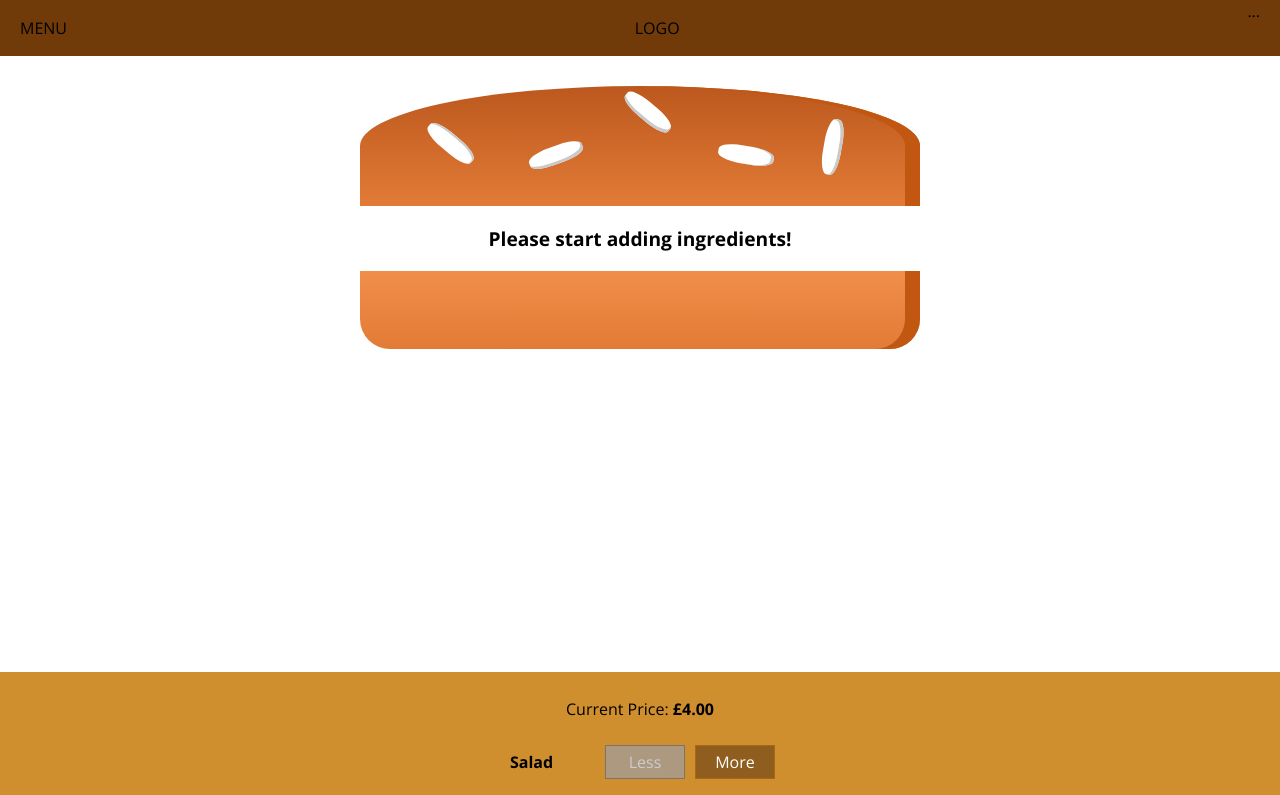
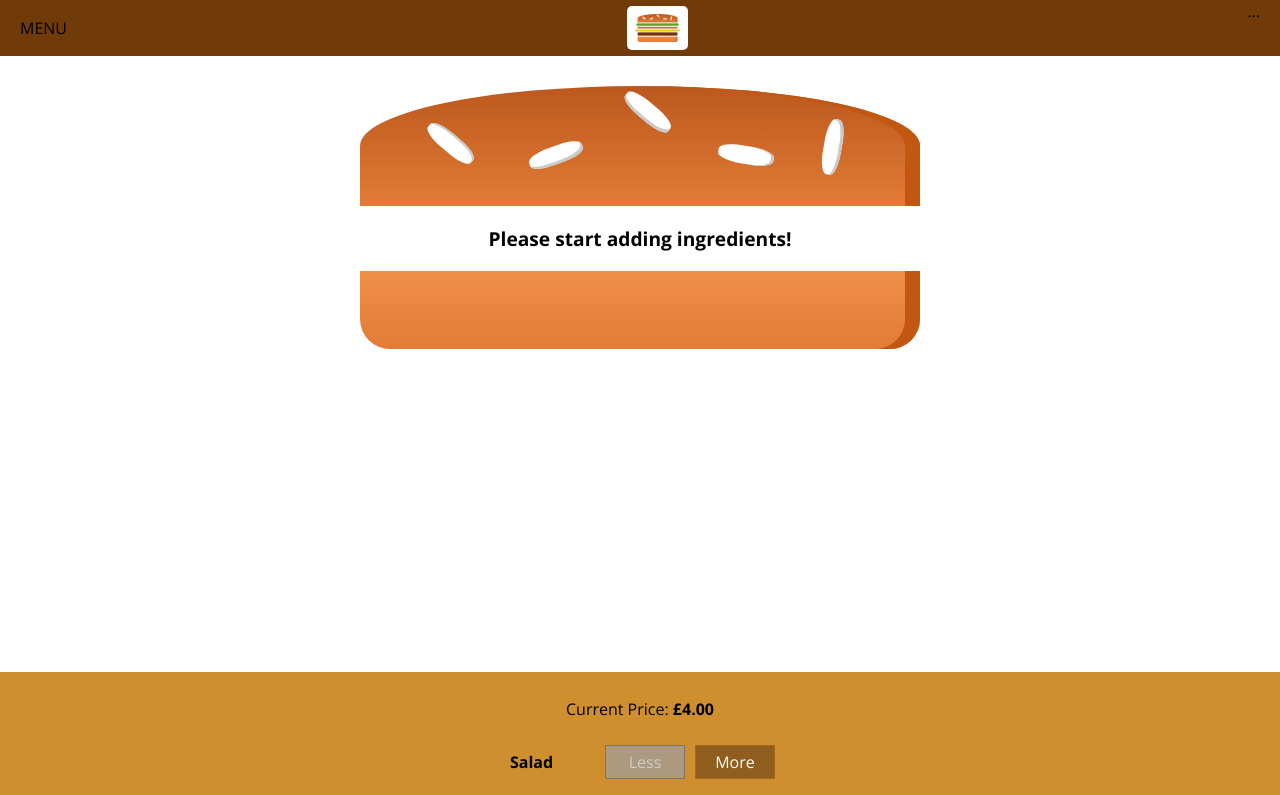
Before and after one commit to charlescampbell/burger-builder, a React (Create React App) app: page / in a window 1280 px wide. Shown: the top 795 px of the page. Built offline with nearby package versions, Linux system fonts and the light colour scheme.

Commit message:
Completed lecture 173

```diff
--- /dev/null
+++ b/src/components/Logo/Logo.js
@@ -0,0 +1,12 @@
+import React from 'react';
+
+import burgerLogo from '../../assets/images/burger-logo.png';
+import classes from './Logo.module.css'
+
+const logo = ( props ) => (
+  <div className = { classes.Logo }>
+    <img src = { burgerLogo } alt = 'MyBurger'/>
+  </div>
+);
+
+export default logo;
--- /dev/null
+++ b/src/components/Logo/Logo.module.css
@@ -0,0 +1,11 @@
+.Logo {
+  background-color: white;
+  padding: 8px;
+  height: 80%;
+  box-sizing: border-box;
+  border-radius: 5px;
+}
+
+.Logo img {
+  height: 100%;
+}
--- a/src/components/Navigation/Toolbar/Toolbar.js
+++ b/src/components/Navigation/Toolbar/Toolbar.js
@@ -1,11 +1,12 @@
 import React from 'react';
 
 import classes from './Toolbar.module.css'
+import Logo from '../../Logo/Logo'
 
 const toolbar = ( props ) => (
   <header className = { classes.Toolbar }>
     <div>MENU</div>
-    <div>LOGO</div>
+    <Logo />
     <nav>
       ...
     </nav>
```
Also changed, not shown: src/assets/images/burger-logo.png (added).
